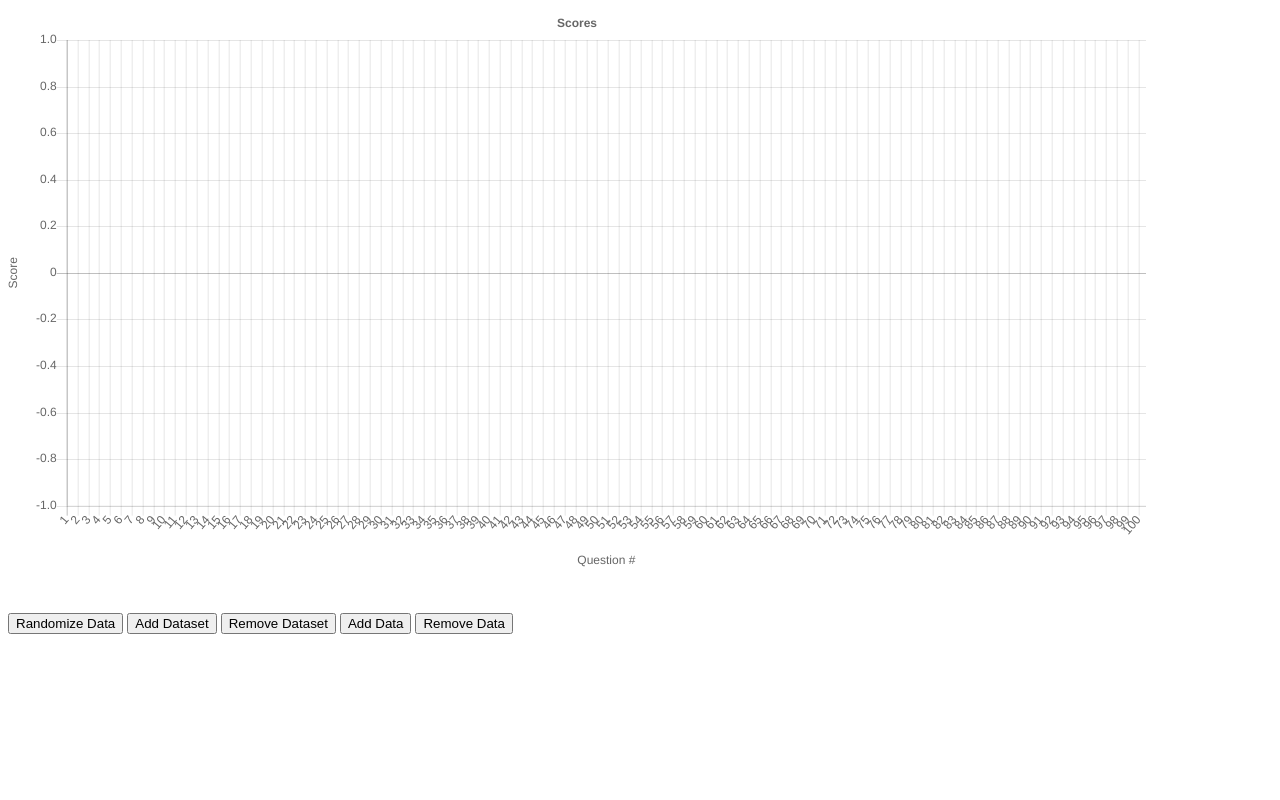
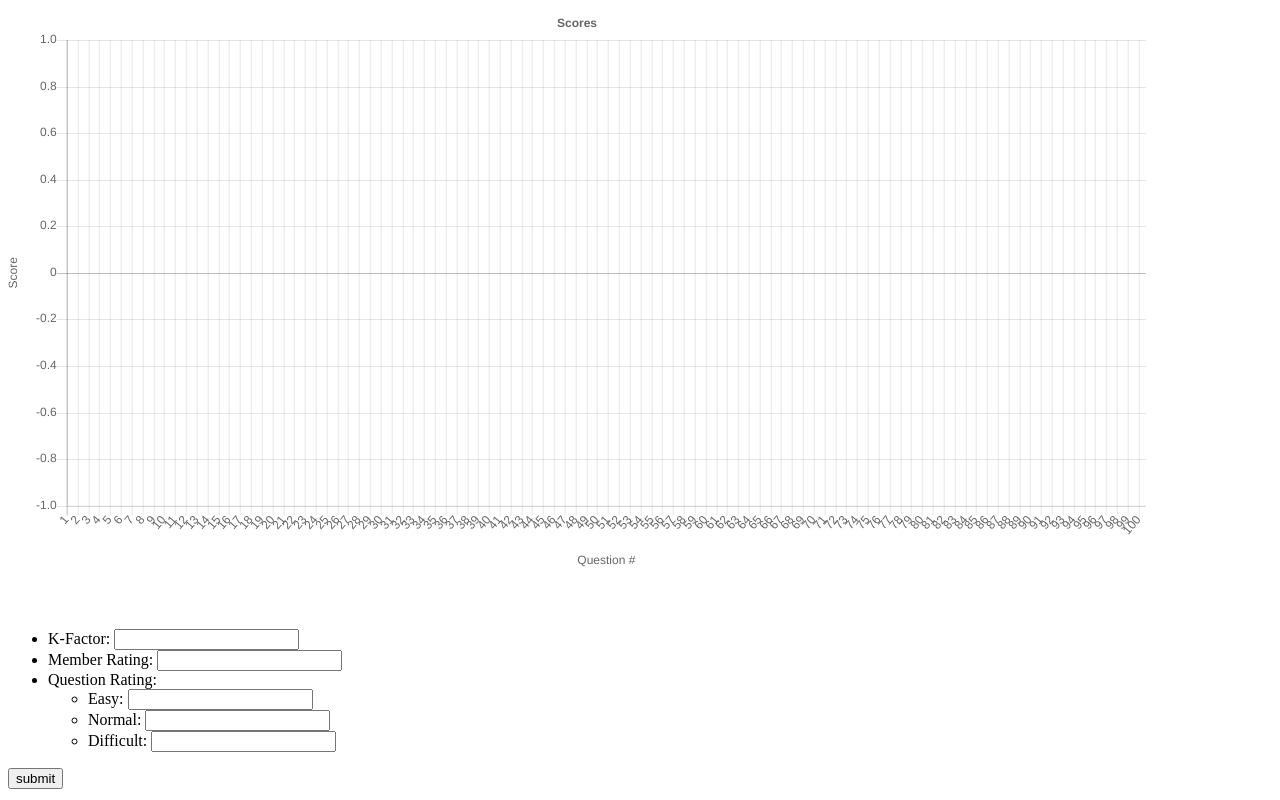
Before and after one commit to thepulkitagarwal/Quizrr-Viz, a website: page index.html in a window 1280 px wide. Drawn offline with Linux system fonts and the light colour scheme; no server answers.

Commit message:
Add form to change k factor and default rating.

```diff
--- a/index.html
+++ b/index.html
@@ -20,11 +20,24 @@
     </div>
     <br>
     <br>
-    <button id="randomizeData">Randomize Data</button>
-    <button id="addDataset">Add Dataset</button>
-    <button id="removeDataset">Remove Dataset</button>
-    <button id="addData">Add Data</button>
-    <button id="removeData">Remove Data</button>
+
+    <div>
+        <form action="/change" method="post">
+            <ul>
+                <li> K-Factor: <input type="number" name="KFactor"> </li>
+                <li> Member Rating: <input type="number" name="memberRating"> </li>
+                <li> Question Rating: <br>
+                    <ul>
+                        <li> Easy: <input type="number" name="questionEasy"> </li>
+                        <li> Normal: <input type="number" name="questionNormal"> </li>
+                        <li> Difficult: <input type="number" name="questionDifficult"> </li>
+                    </ul>
+                </li>
+            </ul>
+            <input type="submit" value="submit">
+        </form>
+    </div>
+
     <script src="/js/index.js"> </script>
 </body>
 
--- a/package.json
+++ b/package.json
@@ -6,6 +6,7 @@
     "start": "nodemon app.js"
   },
   "dependencies": {
+    "body-parser": "^1.15.2",
     "express": "~4.13.1",
     "mysql": "^2.11.1"
   }
```
Also changed, not shown: app.js (+13 -1 lines), mydb.js (+6 -6 lines).
